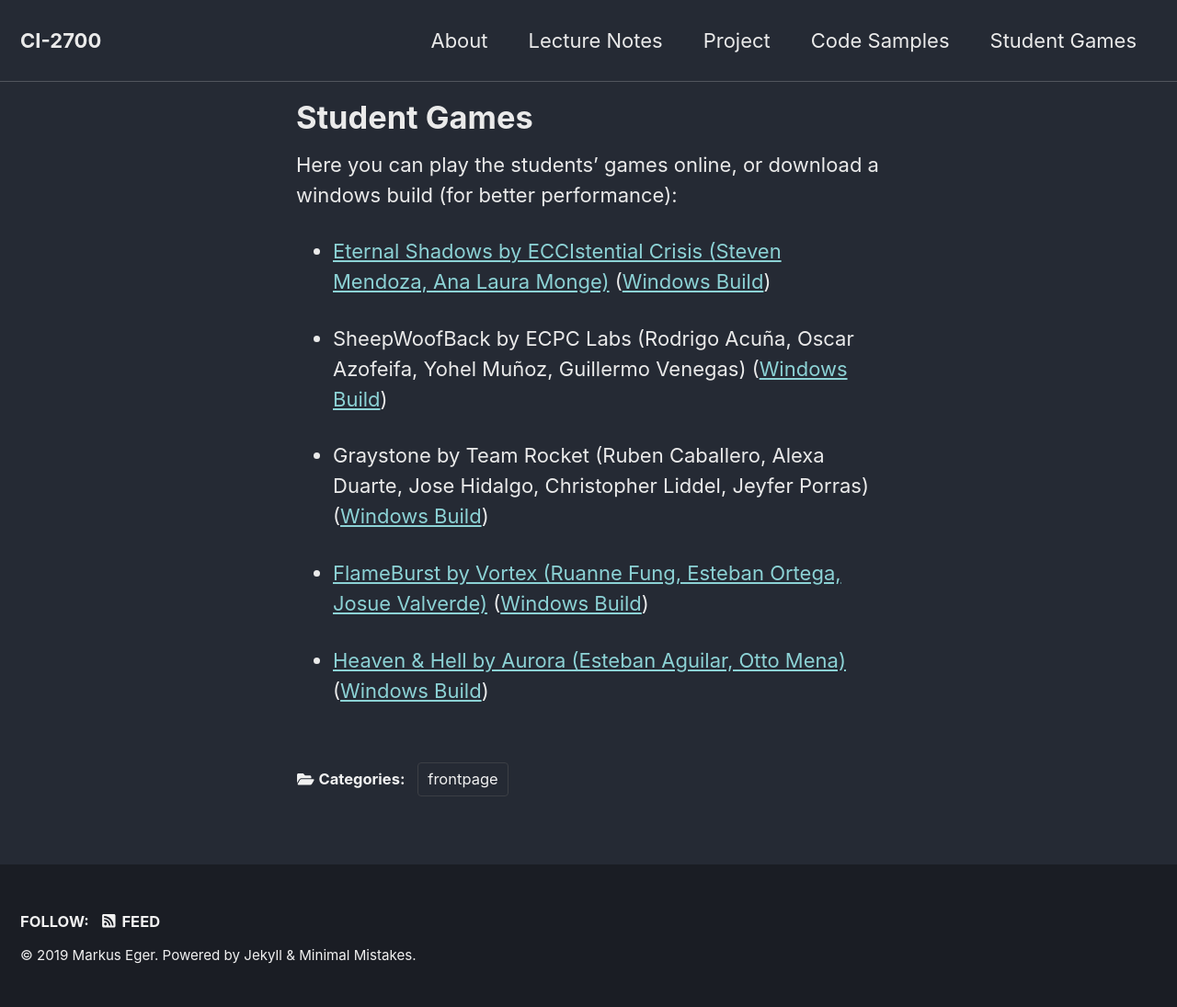
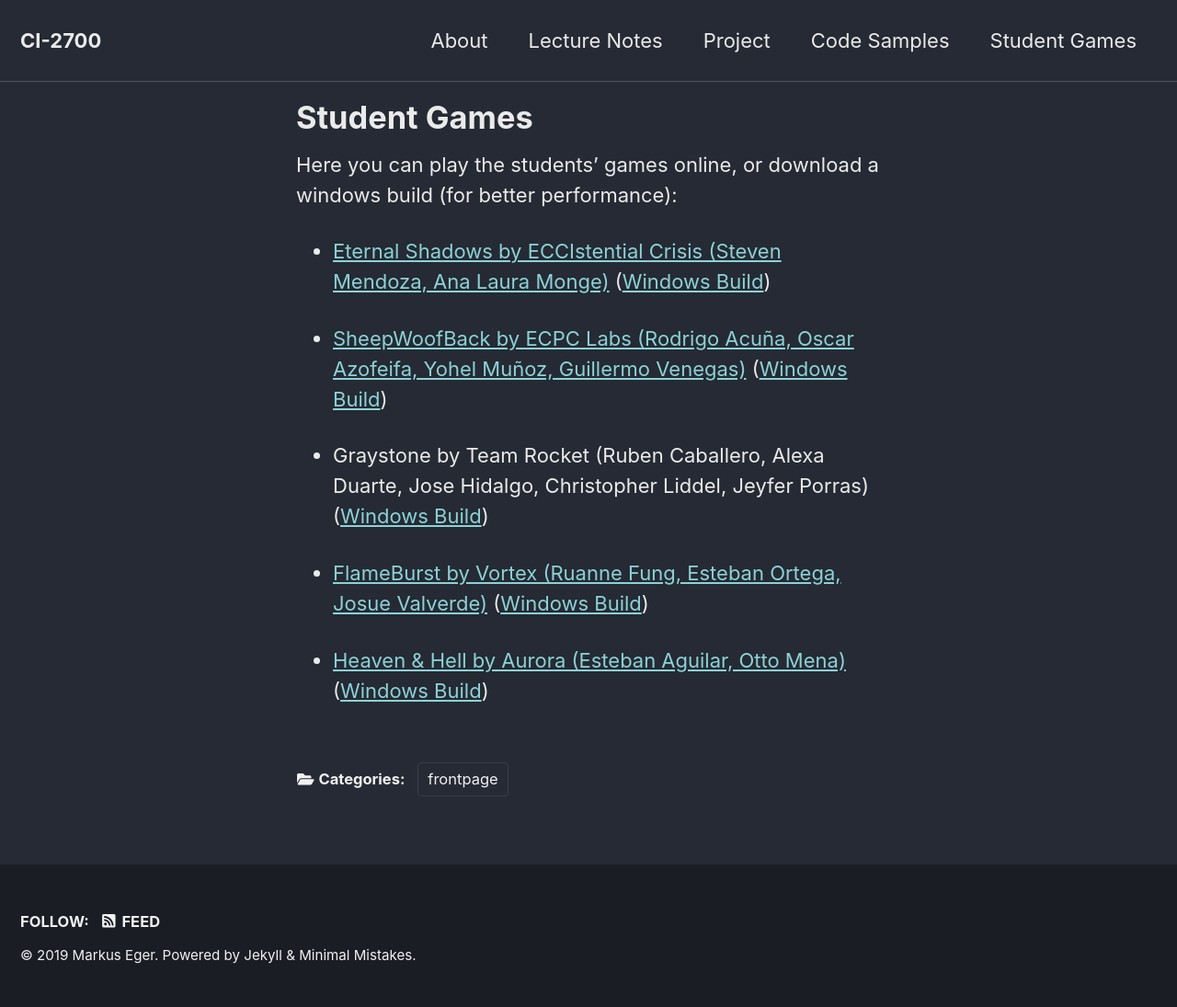
Before and after one commit to yawgmoth/CI-2700, a Jekyll site: the page built from _pages/games.md, in a window 1280 px wide. Shown: the whole page at 92% size. Built offline with Jekyll 4.4.1, drawn with Linux system fonts in a browser that asks for light colours; cached includes are drawn as plain includes; nearby versions of some CDN libraries; part of the change alters nothing that is shown.

```diff
--- a/_pages/games.md
+++ b/_pages/games.md
@@ -12,7 +12,7 @@ Here you can play the students' games online, or download a windows build (for b
 
   * [Eternal Shadows by ECCIstential Crisis (Steven Mendoza, Ana Laura Monge)](/CI-2700/assets/unity/eternalshadows/index.html) ([Windows Build](/CI-2700/assets/unity/eternalshadows/build.zip))
 
-  * SheepWoofBack by ECPC Labs (Rodrigo Acuña, Oscar Azofeifa, Yohel Muñoz, Guillermo Venegas) ([Windows Build](/CI-2700/assets/unity/sheepwoofback/build.zip))
+  * [SheepWoofBack by ECPC Labs (Rodrigo Acuña, Oscar Azofeifa, Yohel Muñoz, Guillermo Venegas)](/CI-2700/assets/unity/sheepwoofback/index.html) ([Windows Build](/CI-2700/assets/unity/sheepwoofback/build.zip))
 
   * Graystone by Team Rocket (Ruben Caballero, Alexa Duarte, Jose Hidalgo, Christopher Liddel, Jeyfer Porras) ([Windows Build](https://drive.google.com/open?id=1R-Oqo4-RPFR-bwWzoyPFBeosJCyqr_nb))
 
```
